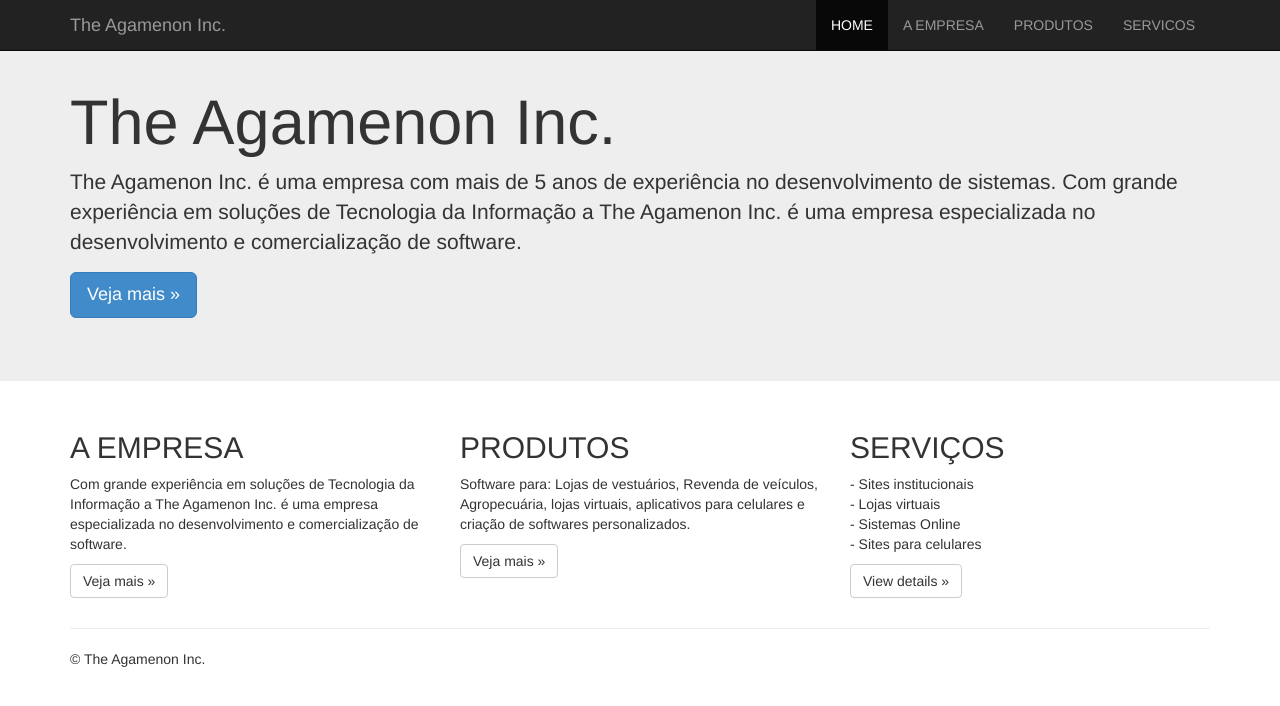
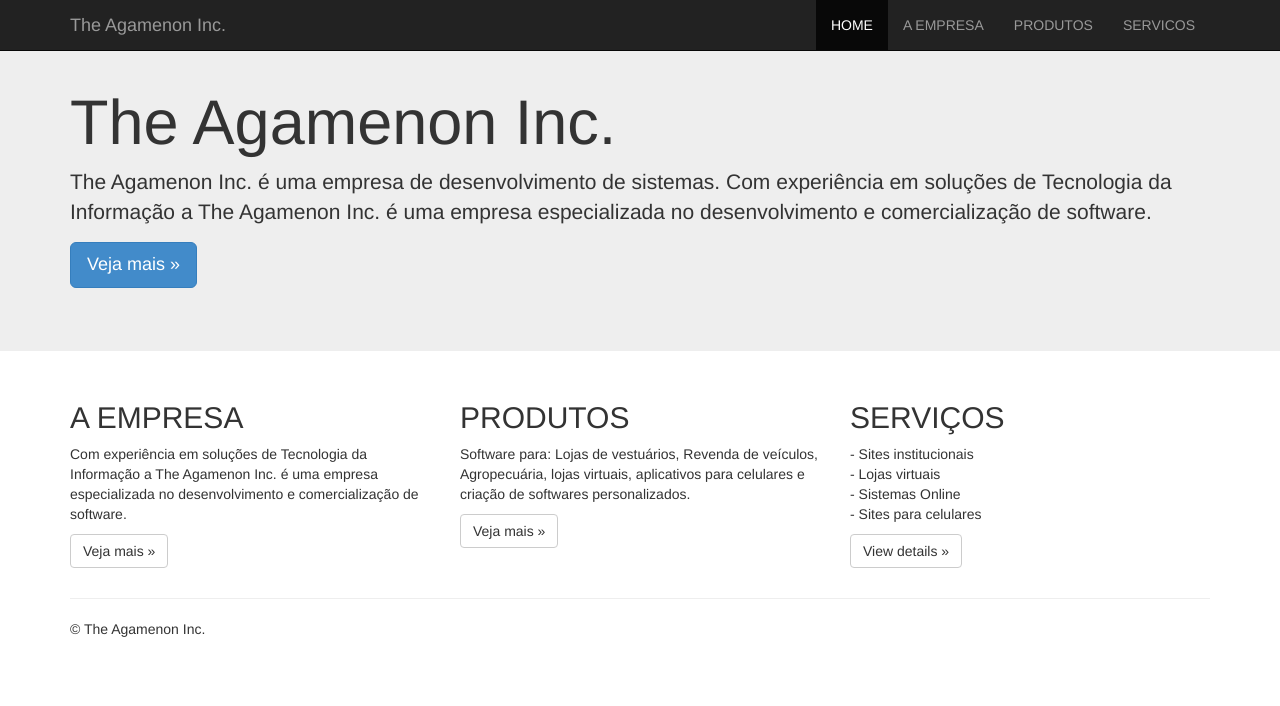
Before and after one commit to felipemourao1/The-Agamenon, a plain HTML site: page index.html in a window 1280 px wide. Drawn offline with nearby package versions, Linux system fonts and the light colour scheme.

Commit message:
Update index.html

```diff
--- a/index.html
+++ b/index.html
@@ -51,8 +51,8 @@
       	<br />
         <h1>The Agamenon Inc.</h1>
         <p>
-        	The Agamenon Inc. é uma empresa com mais de 5 anos de experiência no desenvolvimento de sistemas.
-        	Com grande experiência em soluções de Tecnologia da Informação a The Agamenon Inc. é uma empresa especializada
+        	The Agamenon Inc. é uma empresa de desenvolvimento de sistemas.
+        	Com experiência em soluções de Tecnologia da Informação a The Agamenon Inc. é uma empresa especializada
         	no desenvolvimento e comercialização de software.
         </p>
         <p><a class="btn btn-primary btn-lg" role="button">Veja mais &raquo;</a></p>
@@ -66,7 +66,7 @@
         <div class="col-md-4">
           <h2>A EMPRESA</h2>
           <p>
-          	Com grande experiência em soluções de Tecnologia da Informação a The Agamenon Inc. é uma empresa especializada no
+          	Com experiência em soluções de Tecnologia da Informação a The Agamenon Inc. é uma empresa especializada no
           	desenvolvimento e comercialização de software.
           </p>
           <p><a class="btn btn-default" href="#">Veja mais &raquo;</a></p>
```
